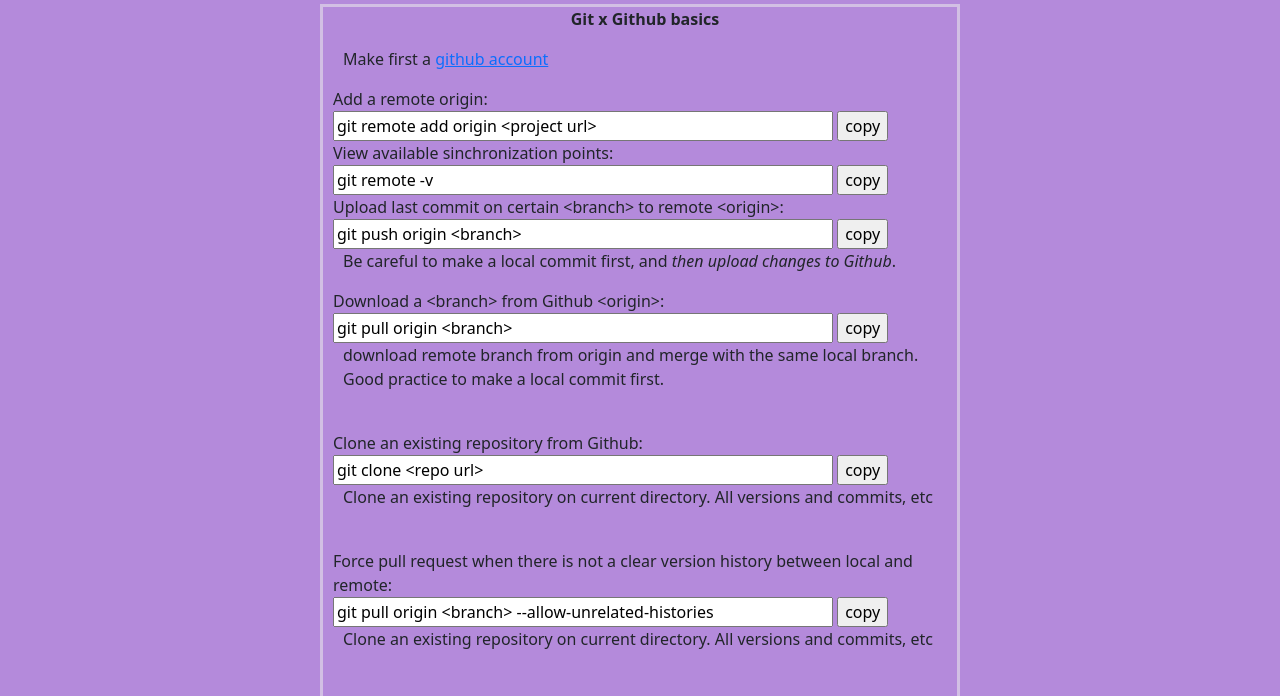
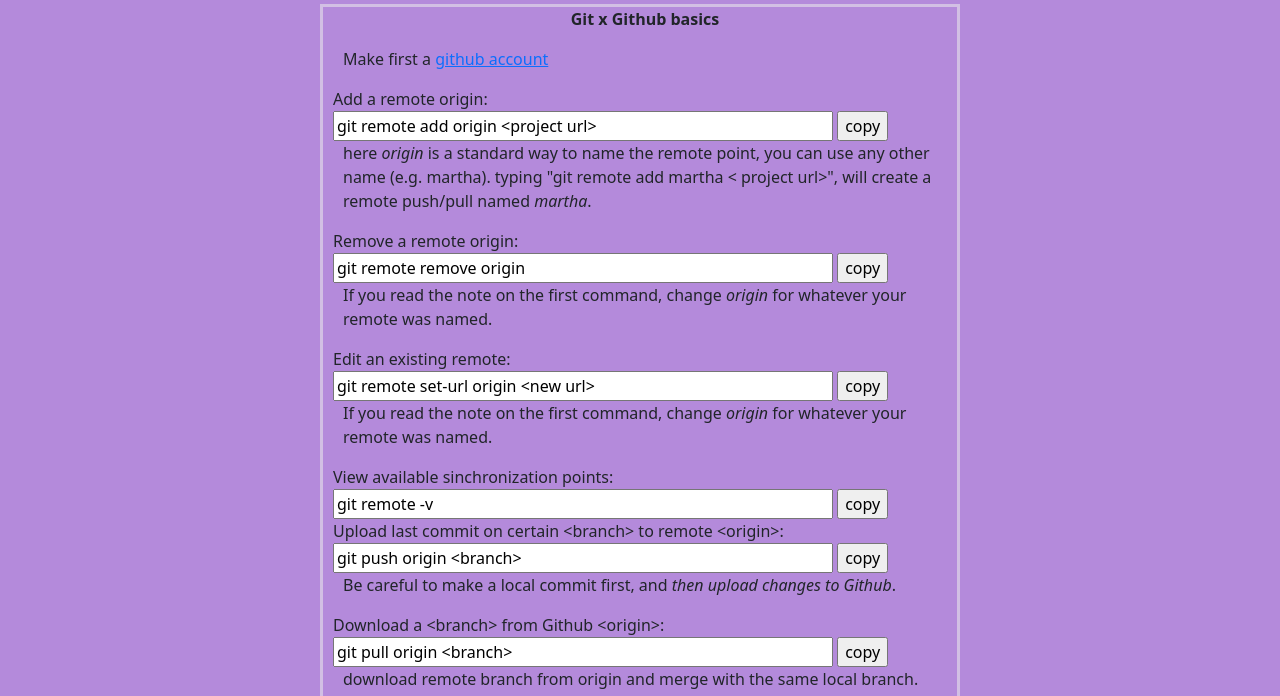
Before and after one commit to Merchulian/git_commands, a plain HTML site: page remote.html in a window 1280 px wide. Shown: the part 104-800 px from the top of the page. Drawn offline with nearby package versions, Linux system fonts and the light colour scheme.

Commit message:
added remote remove & remote set-url commands

```diff
--- a/remote.html
+++ b/remote.html
@@ -53,6 +53,17 @@
             <label for="git_add_remote">Add a remote origin:</label><br>
             <input type="text" class="command-buttons" name="git_add_remote" id="git_add_remote" value="git remote add origin <project url>">
             <input type="button" class="copy" value="copy" onClick="copy('git_add_remote')"><br>
+            <p> here <em>origin</em> is a standard way to name the remote point, you can use any other name (e.g. martha). typing "git remote add martha < project url>", will create a remote push/pull named <em>martha</em>. </p>
+
+            <label for="git_remote_remove">Remove a remote origin:</label><br>
+            <input type="text" class="command-buttons" name="git_remote_remove" id="git_remote_remove" value="git remote remove origin">
+            <input type="button" class="copy" value="copy" onClick="copy('git_remote_remove')"><br>
+            <p>If you read the note on the first command, change <em>origin</em> for whatever your remote was named.</p>
+
+            <label for="git_remote_set-url">Edit an existing remote:</label><br>
+            <input type="text" class="command-buttons" name="git_remote_set-url" id="git_remote_set-url" value="git remote set-url origin <new url>">
+            <input type="button" class="copy" value="copy" onClick="copy('git_remote_set-url')"><br>
+            <p>If you read the note on the first command, change <em>origin</em> for whatever your remote was named.</p>
 
             <label for="git_remote_v">View available sinchronization points:</label><br>
             <input type="text" class="command-buttons" name="git_remote_v" id="git_remote_v" value="git remote -v">
@@ -76,7 +87,7 @@
             <label for="git_allow">Force pull request when there is not a clear version history between local and remote:</label><br>
             <input type="text" class="command-buttons" name="git_allow" id="git_allow" value="git pull origin <branch> --allow-unrelated-histories">
             <input type="button" class="copy" value="copy" onClick="copy('git_allow')">
-            <p>Clone an existing repository on current directory. All versions and commits, etc</p><br>
+            <p>This command clone an existing repository on current directory. All versions and commits, etc</p><br>
 </form>
 <script src="script.js"></script>
 <script src="https://cdn.jsdelivr.net/npm/bootstrap@5.2.0-beta1/dist/js/bootstrap.bundle.min.js" integrity="sha384-pprn3073KE6tl6bjs2QrFaJGz5/SUsLqktiwsUTF55Jfv3qYSDhgCecCxMW52nD2" crossorigin="anonymous"></script>
```
